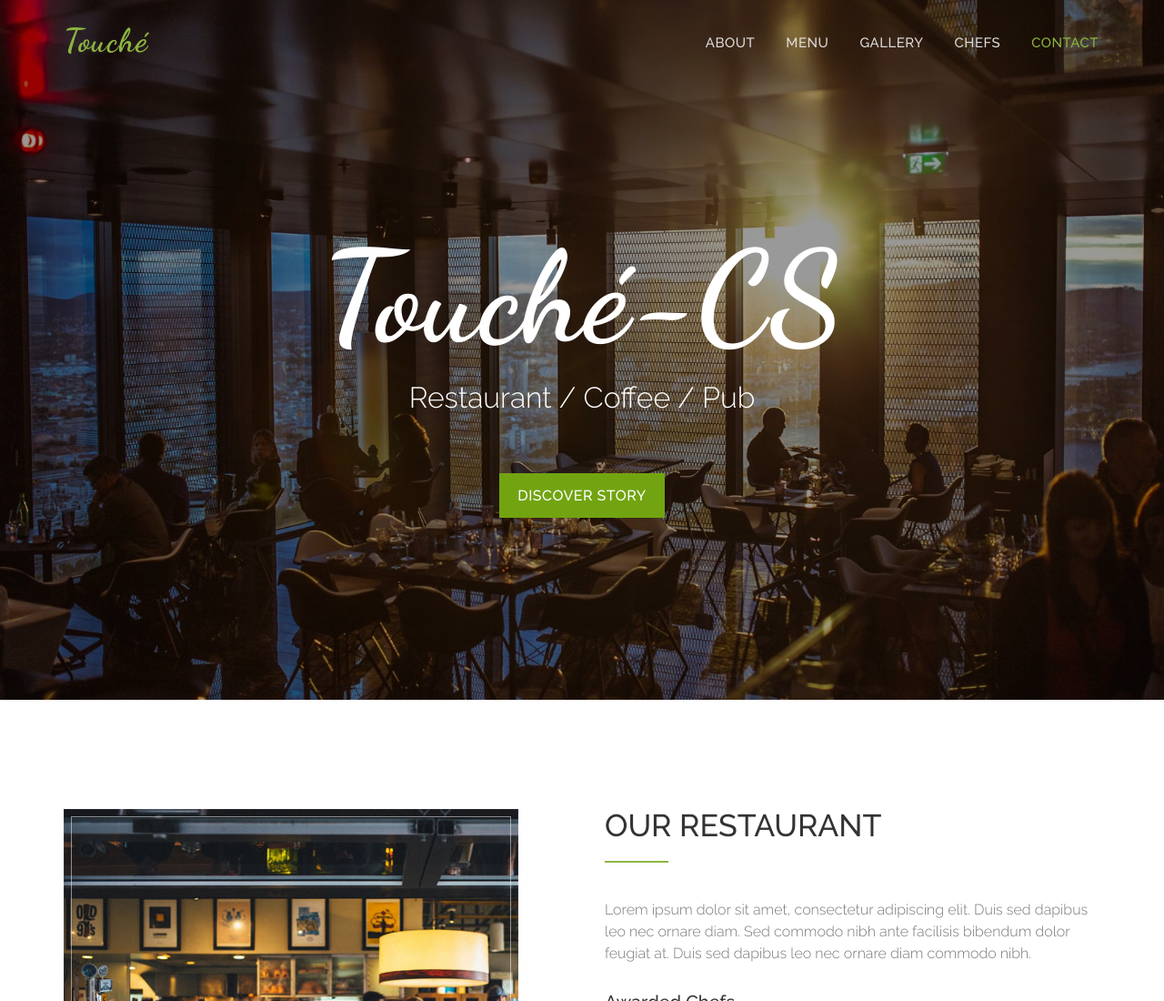
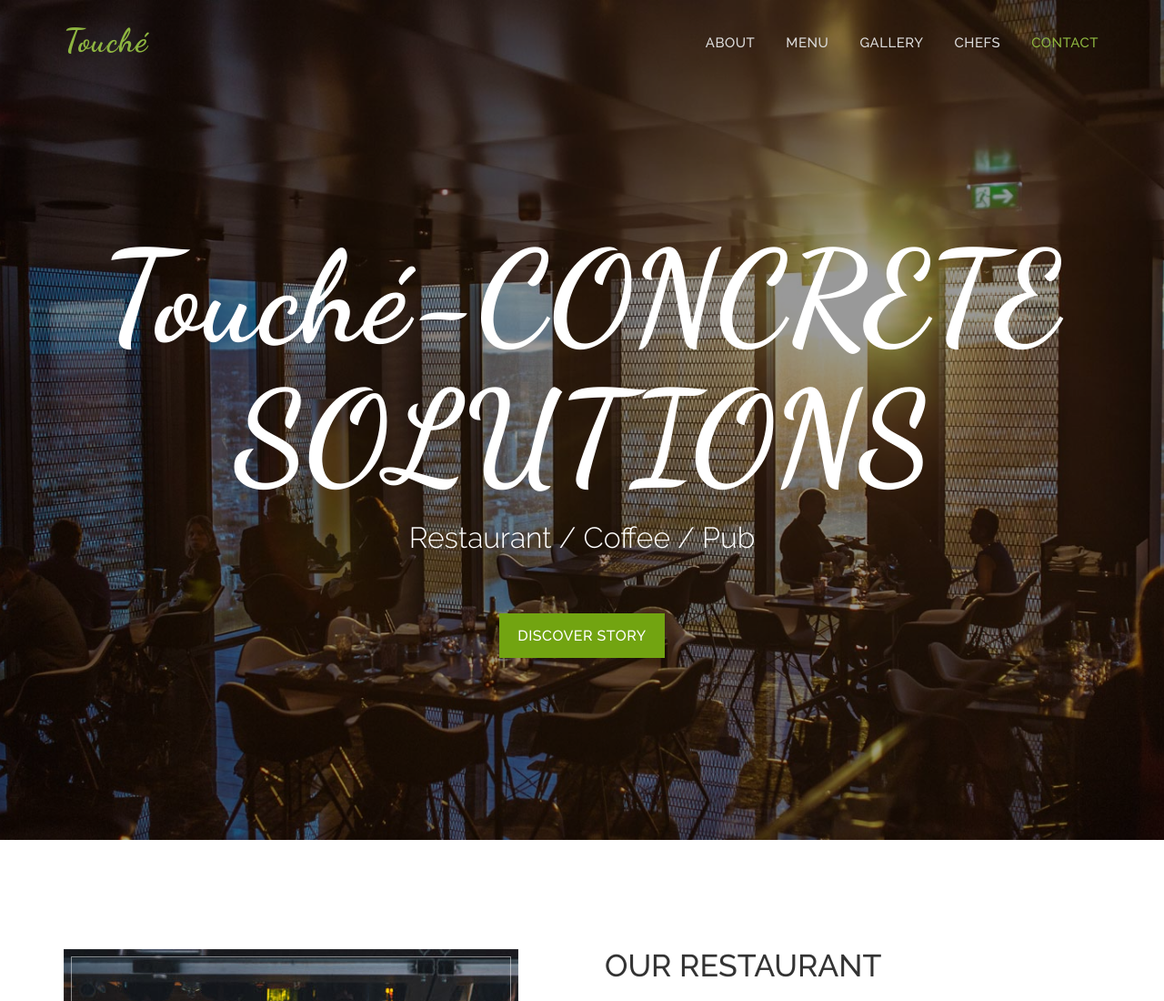
Before and after one commit to cs-willian-resille/template-example-for-onboard, a plain HTML site: page index.html in a window 1280 px wide. Shown: the top 1100 px of the page at 91% size. Drawn offline with nearby package versions, Linux system fonts and the light colour scheme.

Commit message:
commit demo

```diff
--- a/index.html
+++ b/index.html
@@ -64,7 +64,7 @@
       <div class="container">
         <div class="row">
           <div class="intro-text">
-            <h1>Touché-CS</h1>
+            <h1>Touché-CONCRETE SOLUTIONS</h1>
             <p>Restaurant / Coffee / Pub</p>
             <a href="#about" class="btn btn-custom btn-lg page-scroll">Discover Story</a> </div>
         </div>
```
